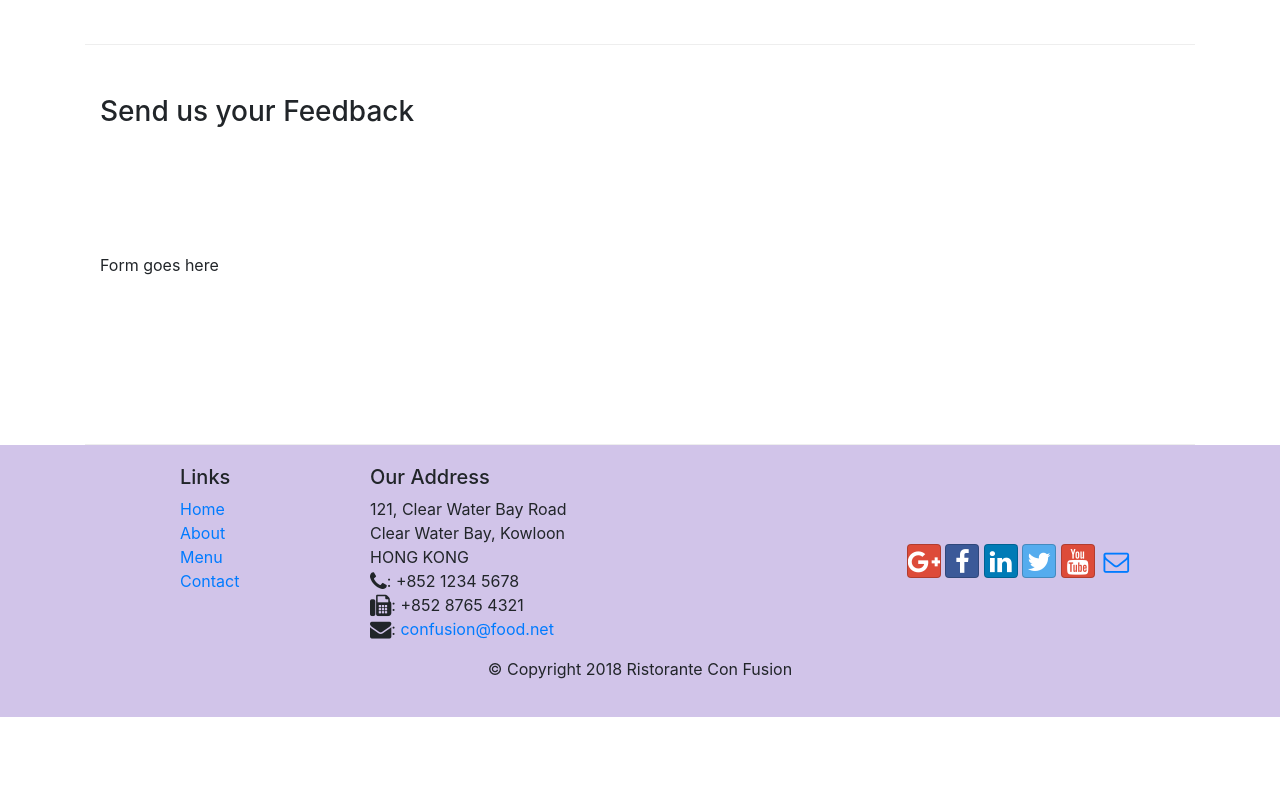
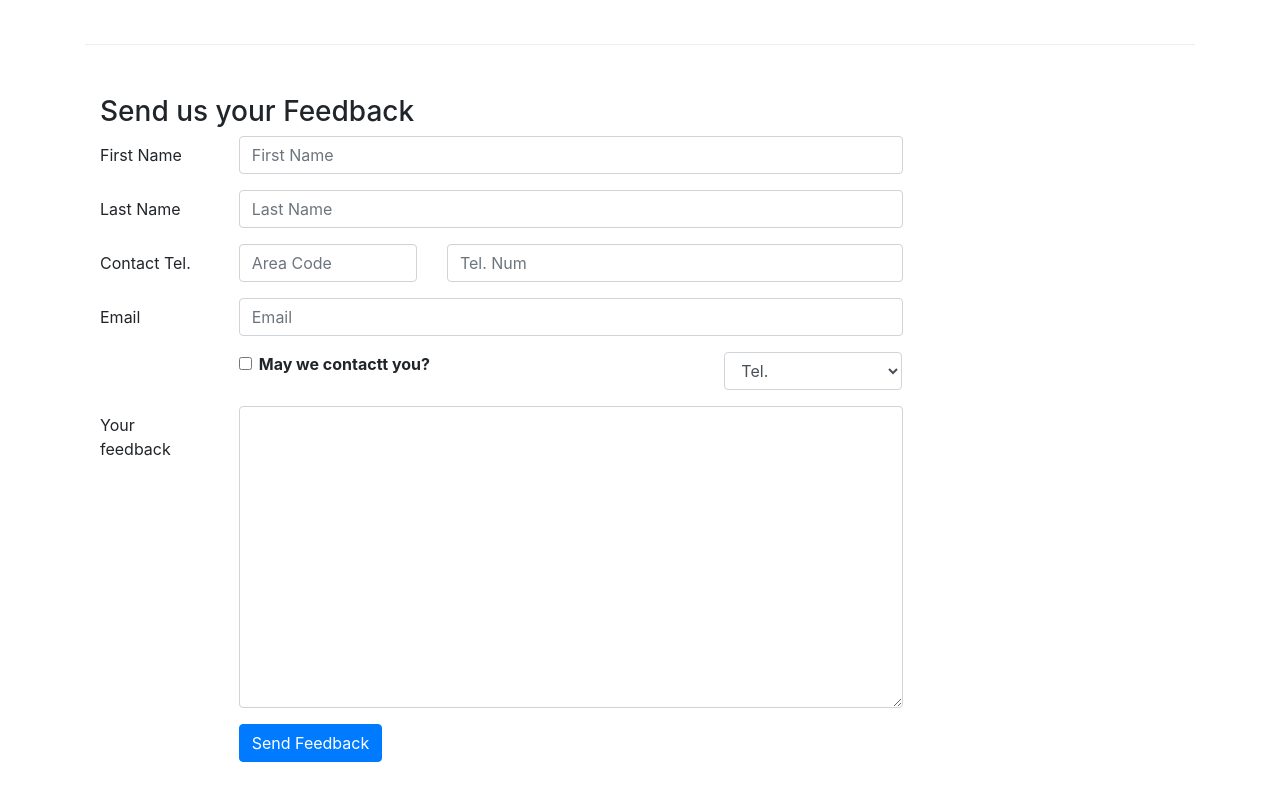
Before and after one commit to sumitkumarjethani/Intro-Bootstrap, a website: page contactus.html in a window 1280 px wide. Shown: the part 820-1620 px from the top of the page. Before the commit the page ends 1537 px from the top, so only its background shows below. Drawn offline with nearby package versions, Linux system fonts and the light colour scheme.

Commit message:
Forms Bootstrap.

```diff
--- a/contactus.html
+++ b/contactus.html
@@ -94,7 +94,62 @@
               <h3>Send us your Feedback</h3>
            </div>
             <div class="col-12 col-md-9">
-                Form goes here
+                <form>
+                    <div class="form-group row">
+                        <label for="firstname" class="col-md-2 col-form-label">First Name</label>
+                        <div class="col-md-10">
+                            <input type="text" class="form-control" id="firstname" name="firstname" placeholder="First Name">
+                        </div>
+                    </div>
+                    <div class="form-group row">
+                        <label for="lastname" class="col-md-2 col-form-label">Last Name</label>
+                        <div class="col-md-10">
+                            <input type="text" class="form-control" id="lastname" name="lastname" placeholder="Last Name">
+                        </div>
+                    </div>
+                    <div class="form-group row">
+                        <label for="telnum" class="col-12 col-md-2 col-form-label">Contact Tel.</label>
+                        <div class="col-5 col-md-3">
+                            <input type="tel" class="form-control" id="areacode" name="areacode" placeholder="Area Code">
+                        </div>
+                        <div class="col-7 col-md-7">
+                            <input type="tel" class="form-control" id="telnum" name="telnum" placeholder="Tel. Num">
+                        </div>
+                    </div>
+                    <div class="form-group row">
+                        <label for="emailid" class="col-md-2 col-form-label">Email</label>
+                        <div class="col-md-10">
+                            <input type="email" class="form-control" id="emailid" name="emailid" placeholder="Email">
+                        </div>
+                    </div>
+                    <div class="form-group row">
+                        <div class="col-md-6 offset-md-2">
+                            <div class="form-check">
+                                <input type="checkbox" class="form-check-input" name="approve" id="approve" value="">
+                                <label class="form-chech-label" for="approve">
+                                    <strong>May we contactt you?</strong>
+                                </label>
+                            </div>
+                        </div>
+                        <div class="col-md-3 offset-md-1">
+                            <select class="form-control">
+                                <option>Tel.</option>
+                                <option>Email</option>
+                            </select>
+                        </div>
+                    </div>
+                    <div class="form-group row">
+                        <label for="feedback" class="col-md-2 col-form-label">Your feedback</label>
+                        <div class="col-md-10">
+                            <textarea class="form-control" id="feedback" name="feedback" rows="12">   </textarea>
+                        </div>
+                    </div>
+                    <div class="form-group row">
+                        <div class="offset-md-2 col-md-10">
+                            <button type="submit" class="btn btn-primary">Send Feedback</button>
+                        </div>
+                    </div>
+                </form>
             </div>
              <div class="col-12 col-md">
             </div>
```
